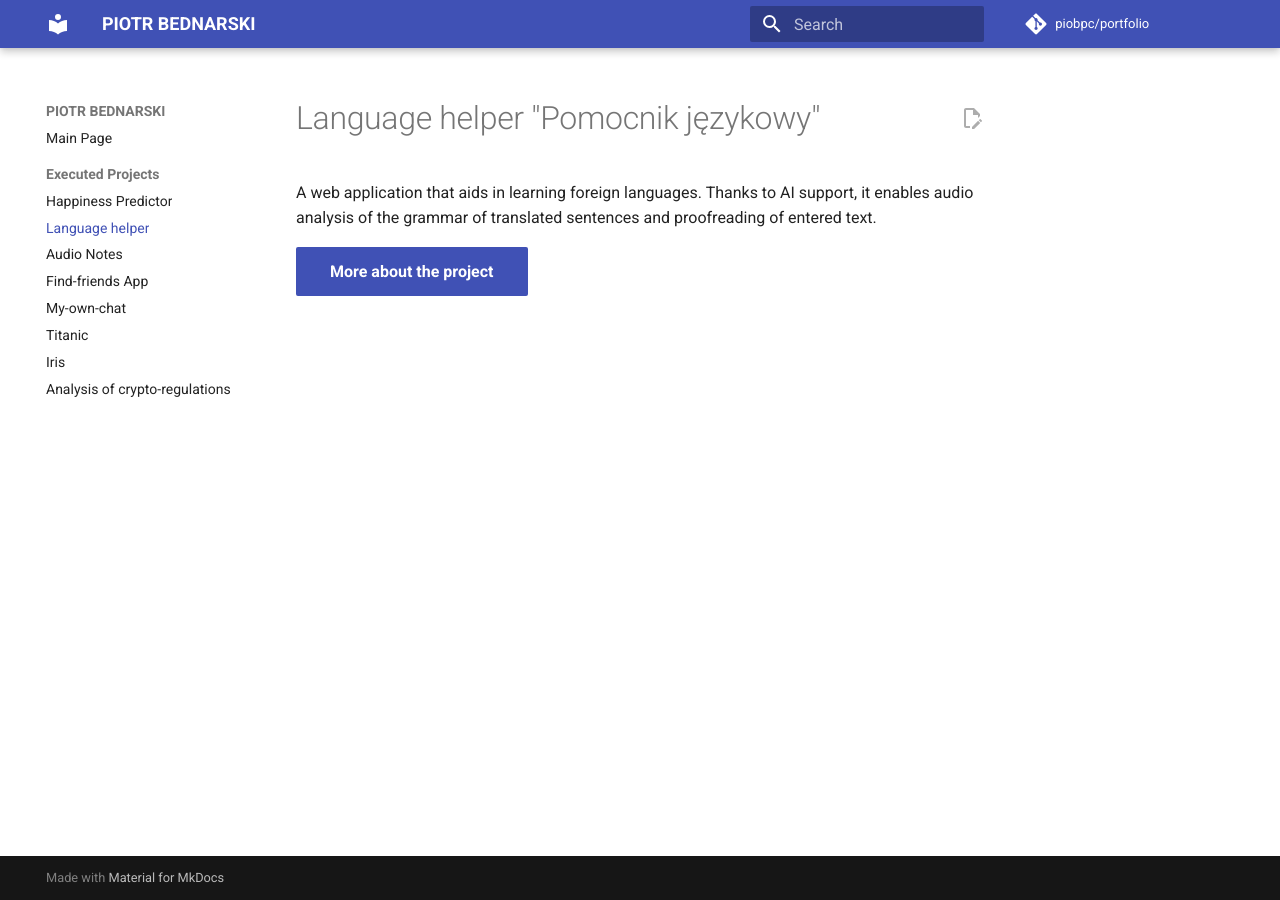
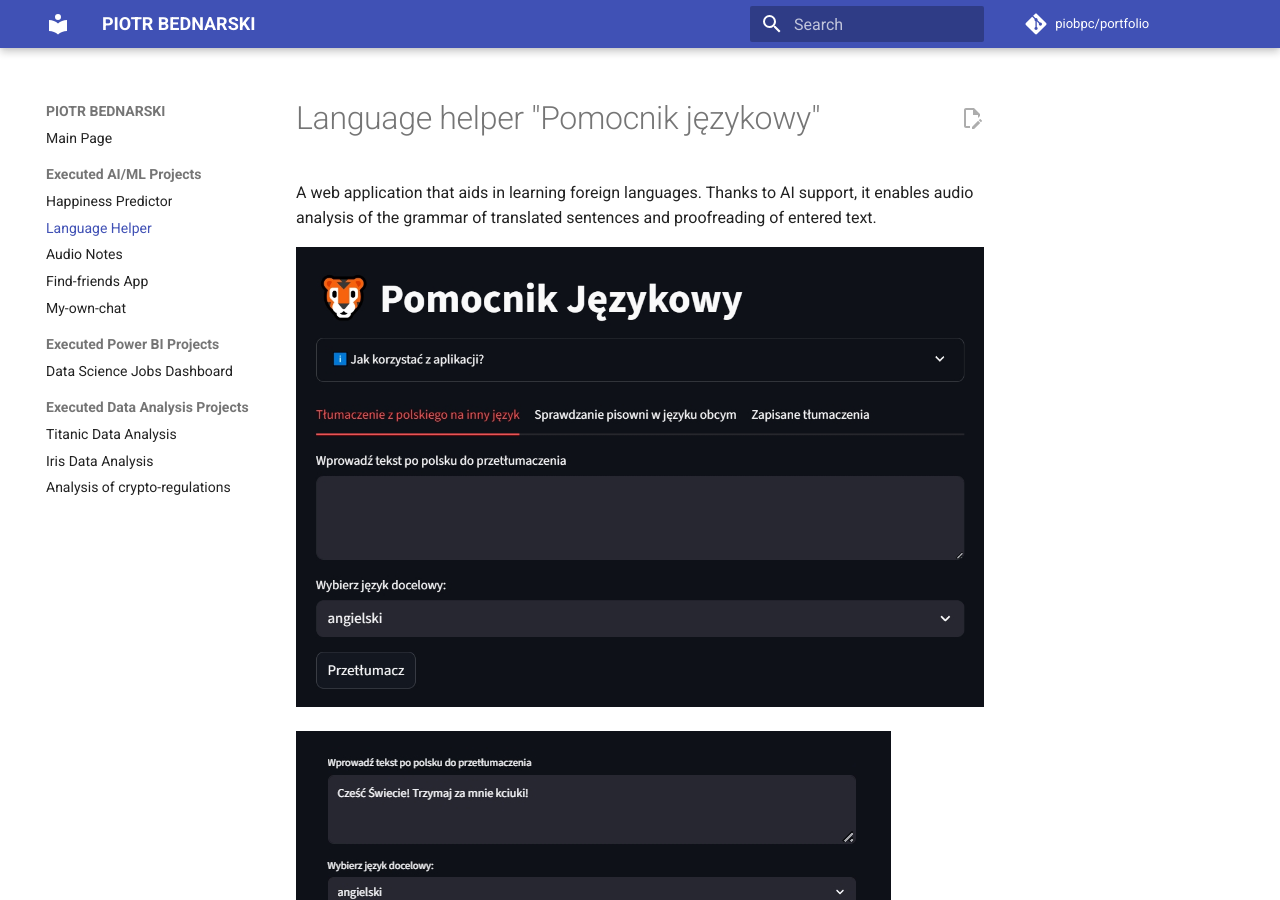
Before and after one commit to piobpc/portfolio, an MkDocs documentation site: the page built from docs/language_helper/index.md, in a window 1280 px wide and 900 px high. Built offline with MkDocs 1.6.1 and Material for MkDocs 9.7.7, drawn with Linux system fonts in a browser that asks for light colours; comment, search, counter and statistics services are not loaded.

Commit message:
'aktualizacja'

```diff
--- a/mkdocs.yml
+++ b/mkdocs.yml
@@ -36,12 +36,17 @@ plugins:
 
 nav:
   - Main Page: index.md
-  - Executed Projects:
+  - Executed AI/ML Projects:
       - Happiness Predictor: happiness_predictor/index.md
-      - Language helper: language_helper/index.md
+      - Language Helper: language_helper/index.md
       - Audio Notes: audio_notes/index.md
       - Find-friends App: find-friends_app/index.md
       - My-own-chat: my-own-chat/index.md
-      - Titanic: titanic/index.md
-      - Iris: iris/index.md
+
+  - Executed Power BI Projects:
+      - Data Science Jobs Dashboard: ds_jobs_dashboard/index.md
+
+  - Executed Data Analysis Projects:
+      - Titanic Data Analysis: titanic/index.md
+      - Iris Data Analysis: iris/index.md
       - Analysis of crypto-regulations: crypto-analysis/index.md
```
Also changed, not shown: docs/audio_notes/index.md (+2 -0 lines), docs/ds_jobs_dashboard/index.md (added, +22 -0 lines), docs/find-friends_app/index.md (+6 -0 lines), docs/happiness_predictor/index.md (+3 -3 lines), docs/language_helper/index.md (+8 -0 lines), docs/my-own-chat/index.md (+4 -0 lines), images/DS Jobs Dashboard/P1_dashboard_main_page.jpg (added), images/DS Jobs Dashboard/P2_dashboard_second_page.jpg (added).
